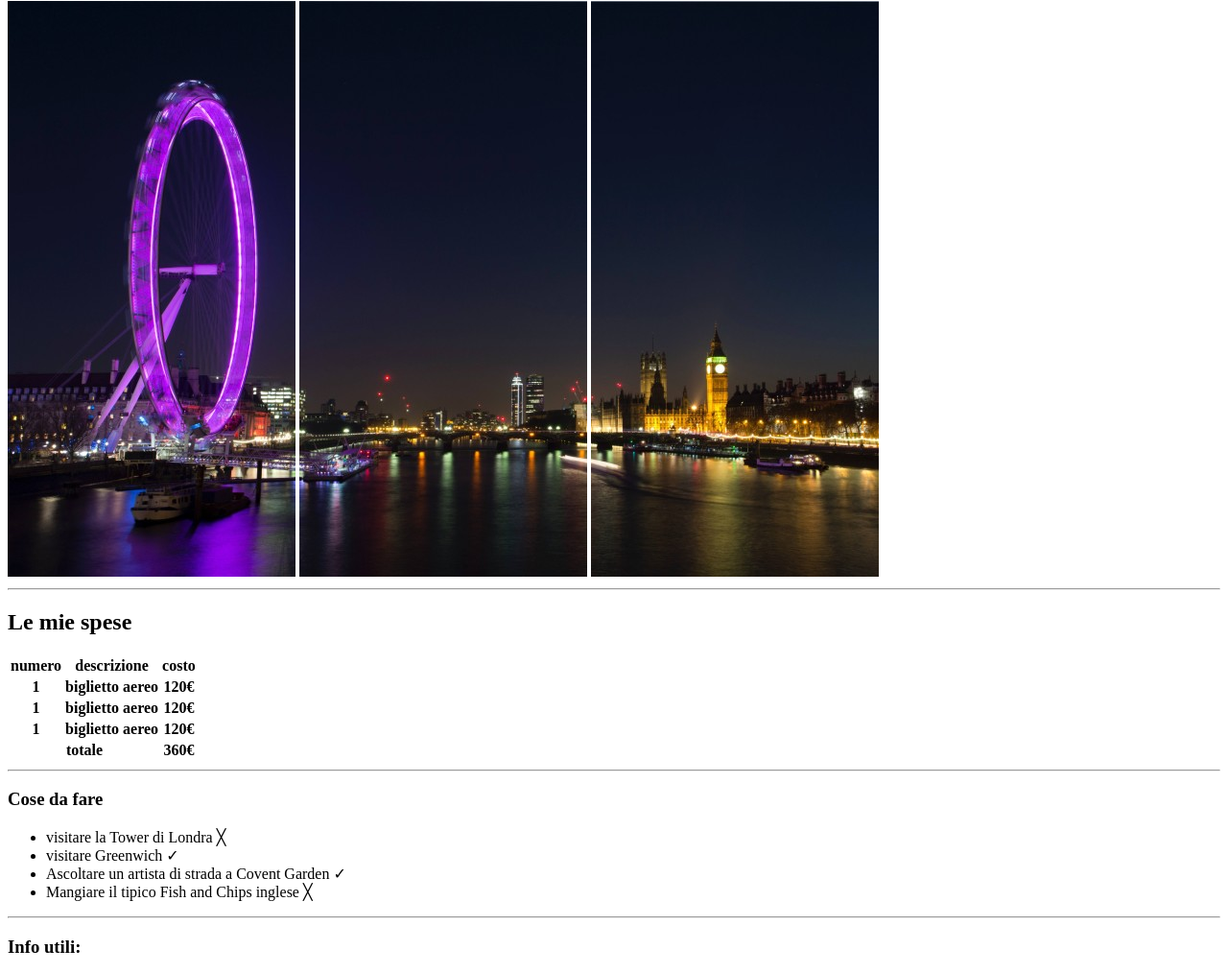
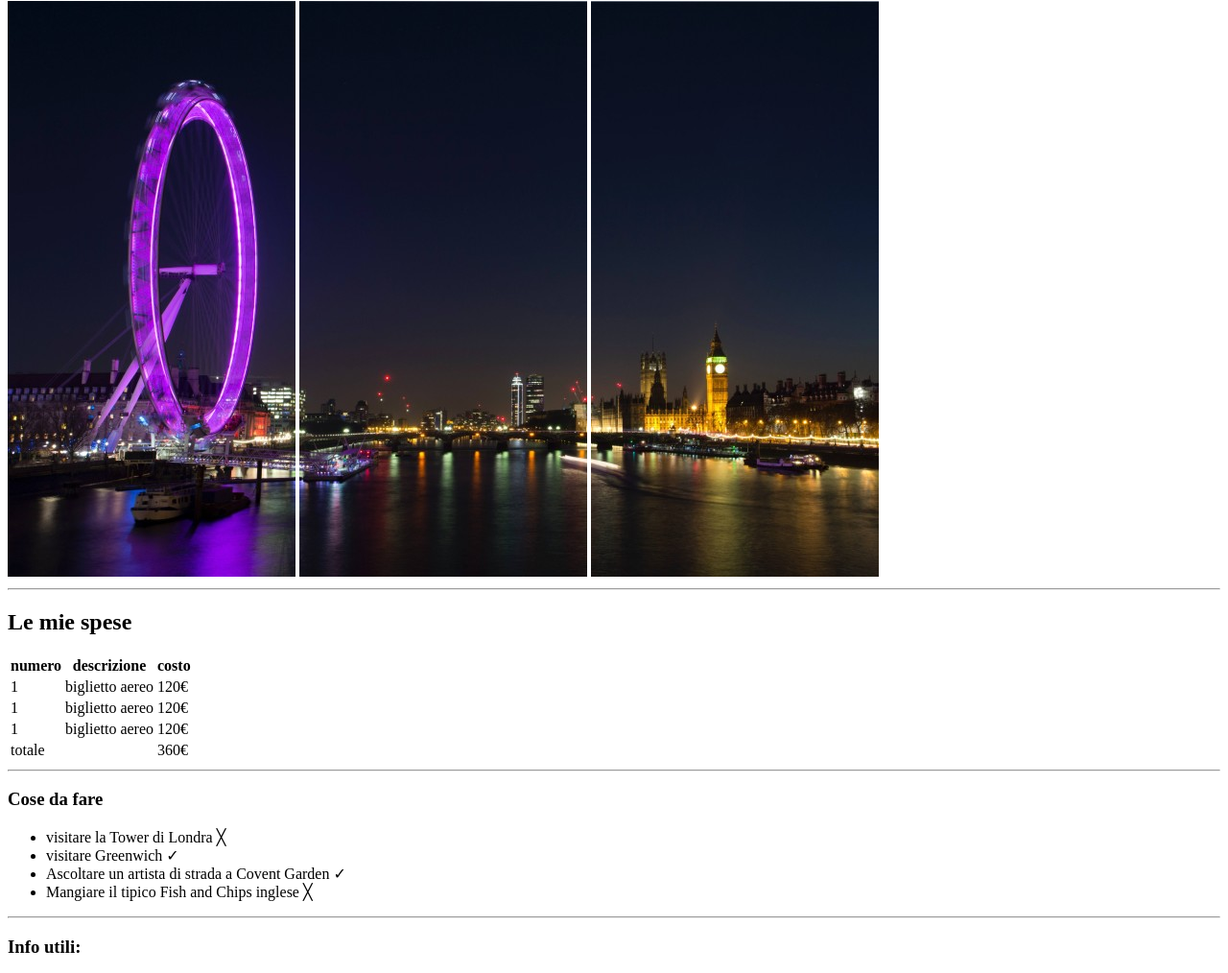
Before and after one commit to AndreaLorenzi/html-london-trip, a plain HTML site: page index.html in a window 1280 px wide. Shown: the part 79-1093 px from the top of the page at 96% size. Drawn offline with Linux system fonts and the light colour scheme.

Commit message:
aggiustamenti

```diff
--- a/index.html
+++ b/index.html
@@ -25,25 +25,26 @@
                 <th>descrizione</th>
                 <th>costo</th>
             </thead>
-            <thead>
-                <th>1</th>
-                <th>biglietto aereo</th>
-                <th>120€</th>
-            </thead>
-            <thead>
-                <th>1</th>
-                <th>biglietto aereo</th>
-                <th>120€</th>
-            </thead>
-            <thead>
-                <th>1</th>
-                <th>biglietto aereo</th>
-                <th>120€</th>
-            </thead>
-            <thead>
-                <th colspan="2">totale</th>
-                <th>360€</th>
-            </thead>
+            <tbody>
+                <tr>
+                    <td>1</td>
+                    <td>biglietto aereo</td>
+                    <td>120€</td>
+                </tr>
+                <tr>
+                    <td>1</td>
+                    <td>biglietto aereo</td>
+                    <td>120€</td>
+                </tr>
+                    <td>1</td>
+                    <td>biglietto aereo</td>
+                    <td>120€</td>
+                </tr>
+            </tbody>
+            <tfoot>
+                <td colspan="2">totale</td>
+                <td>360€</td>
+            </tfoot>
         </table>
         <hr>
         <h3> Cose da fare</h3>
```
Also changed, not shown: 1 other file.
